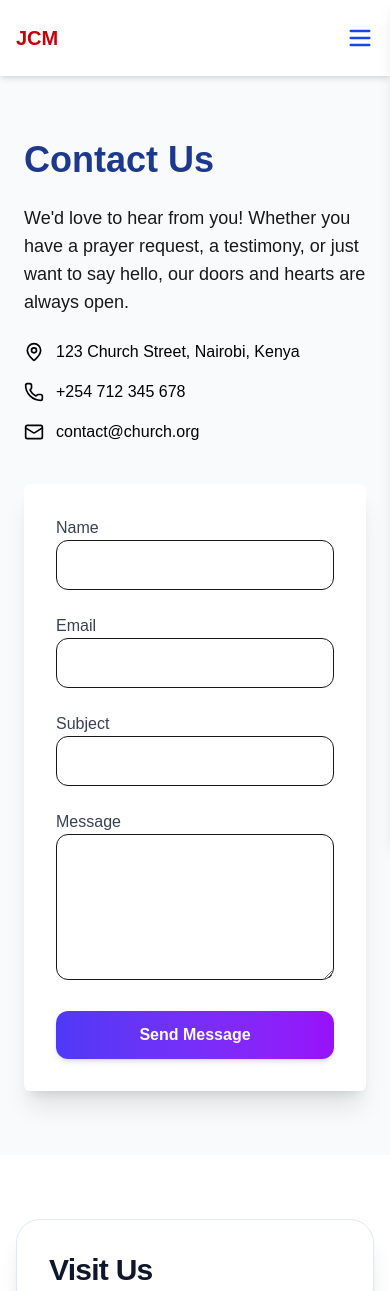
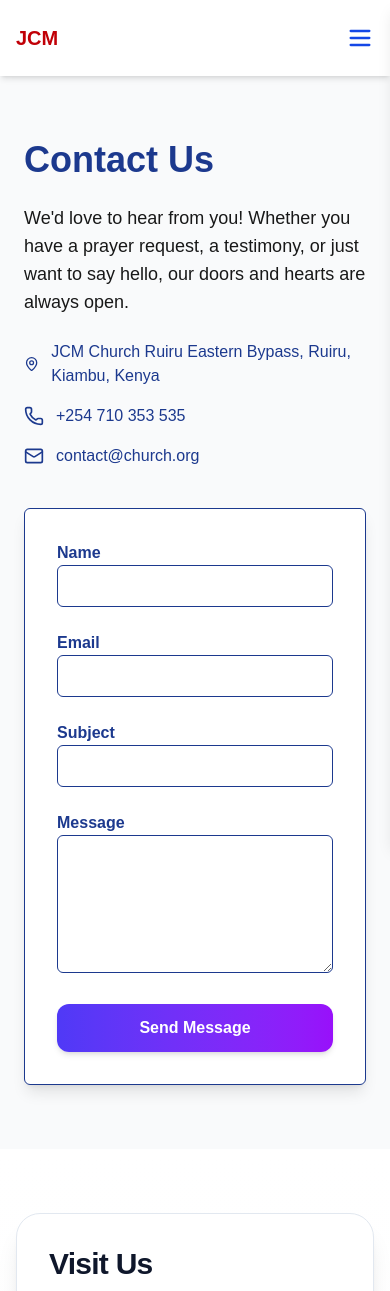
Before and after one commit to Seifuddin/Shammah, a Next.js app: page /contact in a window 390 px wide. Shown: the top 1291 px of the page. Built offline with nearby package versions, Linux system fonts and the light colour scheme.

Commit message:
improved the contact form

```diff
--- a/src/components/AboutUs.jsx
+++ b/src/components/AboutUs.jsx
@@ -20,7 +20,7 @@ export default function Aboutus() {
           transition={{ duration: 0.7 }}
           viewport={{ once: true }}
         >
-          <h2 className="text-3xl md:text-5xl font-extrabold text-blue-900 mb-4">
+          <h2 className="text-3xl md:text-4xl font-bold text-blue-900 mb-4">
             About Us<span className="text-red-700"></span>
           </h2>
           <p className="text-lg md:text-xl text-gray-600 max-w-2xl mx-auto">
@@ -58,7 +58,7 @@ export default function Aboutus() {
             viewport={{ once: true }}
             className="space-y-6"
           >
-            <h3 className="text-2xl md:text-3xl font-bold text-blue-900">
+            <h3 className="text-2xl md:text-2xl font-bold text-blue-900">
               Welcome to Our Church
             </h3>
             <p className="text-gray-700 leading-relaxed">
--- a/src/components/Bikes.jsx
+++ b/src/components/Bikes.jsx
@@ -39,7 +39,7 @@ export default function Bikes() {
           initial={{ opacity: 0, y: -30 }}
           whileInView={{ opacity: 1, y: 0 }}
           transition={{ duration: 0.6 }}
-          className="text-3xl md:text-4xl font-bold text-red-700 mb-4"
+          className="text-3xl md:text-4xl font-bold text-blue-900 mb-4"
         >
           Blessings on Wheels
         </motion.h2>
--- a/src/components/Contacts.jsx
+++ b/src/components/Contacts.jsx
@@ -38,9 +38,9 @@ export default function ContactFm() {
             We'd love to hear from you! Whether you have a prayer request, a testimony, or just want to say hello,
             our doors and hearts are always open.
           </p>
-          <div className="space-y-4">
-            <p className="flex items-center gap-3"><MapPin className="w-5 h-5" /> 123 Church Street, Nairobi, Kenya</p>
-            <p className="flex items-center gap-3"><Phone className="w-5 h-5" /> +254 712 345 678</p>
+          <div className="space-y-4 text-blue-900">
+            <p className="flex items-center gap-3"><MapPin className="w-5 h-5" /> JCM Church Ruiru Eastern Bypass, Ruiru, Kiambu, Kenya</p>
+            <p className="flex items-center gap-3"><Phone className="w-5 h-5" /> +254 710 353 535</p>
             <p className="flex items-center gap-3"><Mail className="w-5 h-5" /> contact@church.org</p>
           </div>
         </motion.div>
@@ -51,53 +51,53 @@ export default function ContactFm() {
           initial={{ opacity: 0, x: 50 }}
           animate={{ opacity: 1, x: 0 }}
           transition={{ duration: 0.6 }}
-          className="bg-white rounded-md shadow-xl p-8 space-y-6"
+          className="bg-white rounded-md border border-blue-900 shadow-lg p-8 space-y-6"
         >
           <div>
-            <label className="block text-gray-700 font-medium">Name</label>
+            <label className="block text-blue-900 font-semibold">Name</label>
             <input
               type="text"
               name="name"
               value={form.name}
               onChange={handleChange}
               required
-              className="w-full px-4 py-3 border rounded-xl focus:ring-2 focus:ring-indigo-500"
+              className="w-full px-4 py-2 border border-blue-900 rounded-md focus:ring-2 focus:ring-indigo-500"
             />
           </div>
 
           <div>
-            <label className="block text-gray-700 font-medium">Email</label>
+            <label className="block text-blue-900 font-semibold">Email</label>
             <input
               type="email"
               name="email"
               value={form.email}
               onChange={handleChange}
               required
-              className="w-full px-4 py-3 border rounded-xl focus:ring-2 focus:ring-indigo-500"
+              className="w-full px-4 py-2 border border-blue-900 rounded-md focus:ring-2 focus:ring-indigo-500"
             />
           </div>
 
           <div>
-            <label className="block text-gray-700 font-medium">Subject</label>
+            <label className="block text-blue-900 font-semibold">Subject</label>
             <input
               type="text"
               name="subject"
               value={form.subject}
               onChange={handleChange}
               required
-              className="w-full px-4 py-3 border rounded-xl focus:ring-2 focus:ring-indigo-500"
+              className="w-full px-4 py-2 border border-blue-900 rounded-md focus:ring-2 focus:ring-indigo-500"
             />
           </div>
 
           <div>
-            <label className="block text-gray-700 font-medium">Message</label>
+            <label className="block text-blue-900 font-semibold">Message</label>
             <textarea
               name="message"
               value={form.message}
               onChange={handleChange}
               required
               rows="5"
-              className="w-full px-4 py-3 border rounded-xl focus:ring-2 focus:ring-indigo-500"
+              className="w-full px-4 py-2 border border-blue-900 rounded-md focus:ring-2 focus:ring-indigo-500"
             />
           </div>
 
--- a/src/components/Feeding.jsx
+++ b/src/components/Feeding.jsx
@@ -80,16 +80,16 @@ export default function Feeding() {
             whileInView={{ y: 0, opacity: 1 }}
             transition={{ duration: 0.6 }}
           >
-            Support Our <span className="text-red-600">Feeding Mission</span>
+            Support Our Feeding Mission <span className="text-red-600"></span>
           </motion.h2>
           <p className="text-gray-700 mb-8 leading-relaxed text-lg">
             Help us reach out and feed{" "}
-            <span className="font-semibold text-blue-900">
+            <span className="font-semibold text-red-700">
               street children and orphans
             </span>{" "}
             across the country. Your contribution brings hope and sustains
             lives. Join us in showing Christ&apos;s love through{" "}
-            <span className="italic text-blue-900">action and compassion.</span>
+            <span className="italic text-blue-700">action and compassion.</span>
           </p>
 
           {/* Impact Counters */}
@@ -116,31 +116,31 @@ export default function Feeding() {
           {/* Progress Bars */}
           <div className="space-y-4">
             <div>
-              <div className="flex justify-between mb-1 text-sm font-medium text-red-800">
+              <div className="flex justify-between mb-1 text-sm font-medium text-blue-800">
                 <span>Monthly Feeding Goal</span>
                 <span>75%</span>
               </div>
-              <div className="w-full bg-red-200 rounded-full h-3 overflow-hidden">
+              <div className="w-full bg-blue-500 rounded-full h-3 overflow-hidden">
                 <motion.div
                   initial={{ width: 0 }}
                   whileInView={{ width: "75%" }}
                   transition={{ duration: 1.2 }}
-                  className="bg-red-500 h-3 rounded-full"
+                  className="bg-blue-900 h-3 rounded-full"
                 />
               </div>
             </div>
 
             <div>
-              <div className="flex justify-between mb-1 text-sm font-medium text-red-800">
+              <div className="flex justify-between mb-1 text-sm font-medium text-blue-800">
                 <span>Funds Raised</span>
                 <span>60%</span>
               </div>
-              <div className="w-full bg-red-200 rounded-full h-3 overflow-hidden">
+              <div className="w-full bg-blue-500 rounded-full h-3 overflow-hidden">
                 <motion.div
                   initial={{ width: 0 }}
                   whileInView={{ width: "60%" }}
                   transition={{ duration: 1.2, delay: 0.3 }}
-                  className="bg-red-600 h-3 rounded-full"
+                  className="bg-blue-900 h-3 rounded-full"
                 />
               </div>
             </div>
--- a/src/components/Projects.jsx
+++ b/src/components/Projects.jsx
@@ -46,8 +46,8 @@ export default function Projects() {
           transition={{ duration: 0.6 }}
           className="flex flex-col"
         >
-          <h2 className="text-3xl md:text-4xl text-red-700 font-bold text-left mb-7">
-            Raha Premium
+          <h2 className="text-3xl md:text-4xl text-blue-900 font-bold text-left mb-7">
+            Raha Premium (Kavagara)
           </h2>
 
           <motion.div
--- a/src/components/Testmonies.jsx
+++ b/src/components/Testmonies.jsx
@@ -113,7 +113,7 @@ export default function Testimonys() {
                 <p className="text-gray-700 text-lg italic mb-6 leading-relaxed">
                   “{t.message}”
                 </p>
-                <h3 className="font-semibold text-xl text-red-700">
+                <h3 className="font-semibold text-xl text-blue-900">
                   {t.name}
                 </h3>
                 <span className="text-sm text-gray-500 tracking-wide uppercase">
--- a/src/components/Upcoming.jsx
+++ b/src/components/Upcoming.jsx
@@ -10,7 +10,7 @@ const events = [
     date: "August 31, 2025",
     time: "10:00 AM - 12:30 PM",
     location: "JCM Church, Ruiru",
-    description: "Join us for a powerful worship service filled with praise, prayer, and the Word of God.",
+    description: "Join us for a powerful sunday worship service filled with praise, prayer, and the Word of God.",
   },
   {
     id: 2,
@@ -60,15 +60,15 @@ export default function UpcomingEvents() {
               transition={{ delay: index * 0.2 }}
               className="bg-white shadow-lg rounded-lg p-6 hover:shadow-2xl transition duration-300 flex flex-col"
             >
-              <div className="flex items-center gap-3 text-red-700 font-semibold">
+              <div className="flex items-center gap-3 text-blue-700 font-semibold">
                 <CalendarDays className="w-5 h-5" />
                 <span>{event.date}</span>
               </div>
               <h3 className="text-xl font-bold text-blue-900 mt-3">{event.title}</h3>
               <p className="text-gray-600 mt-2">{event.description}</p>
 
-              <div className="mt-4 flex items-center font-semibold text-red-700 text-sm gap-2">
-                <MapPin className="w-4 h-4 text-red-700" />
+              <div className="mt-4 flex items-center font-semibold text-blue-700 text-sm gap-2">
+                <MapPin className="w-4 h-4 text-blue-700 font-semibold" />
                 <span>{event.location}</span>
               </div>
               <p className="text-sm text-gray-500 mt-1">{event.time}</p>
```
